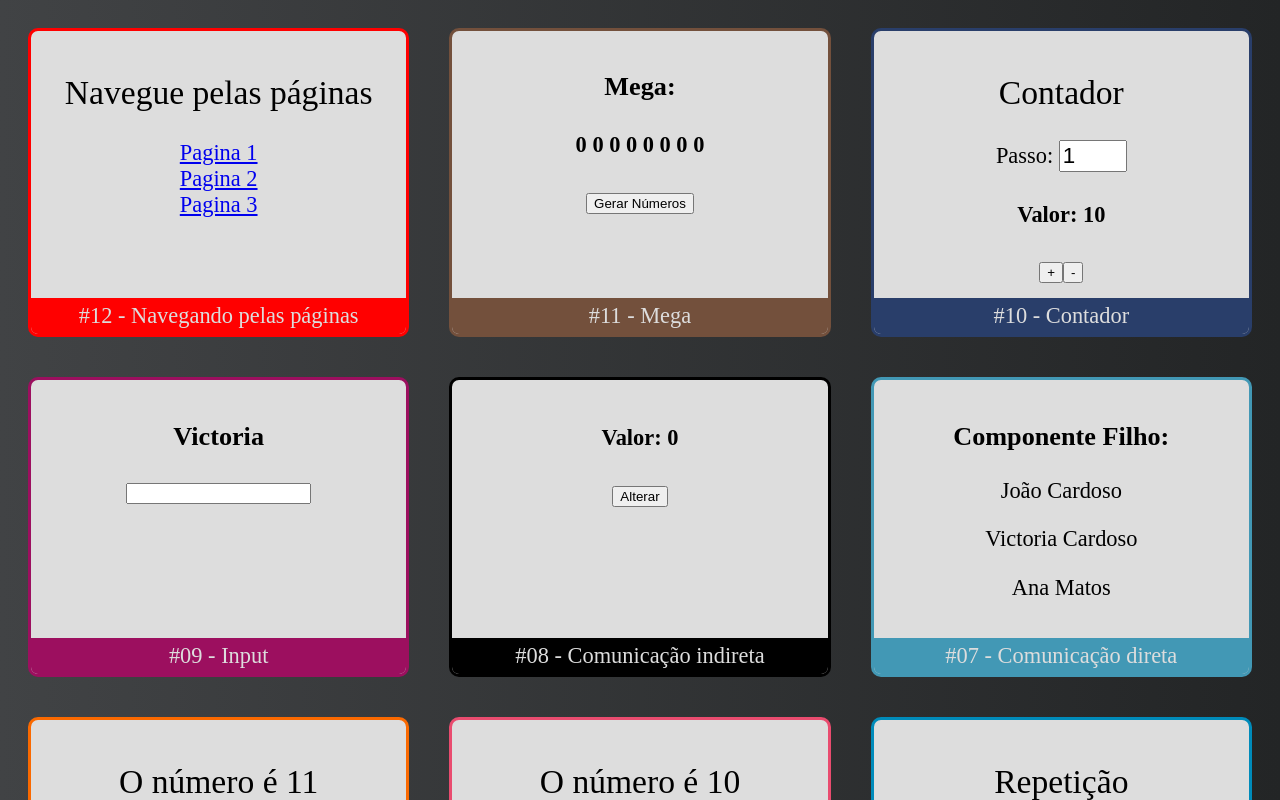
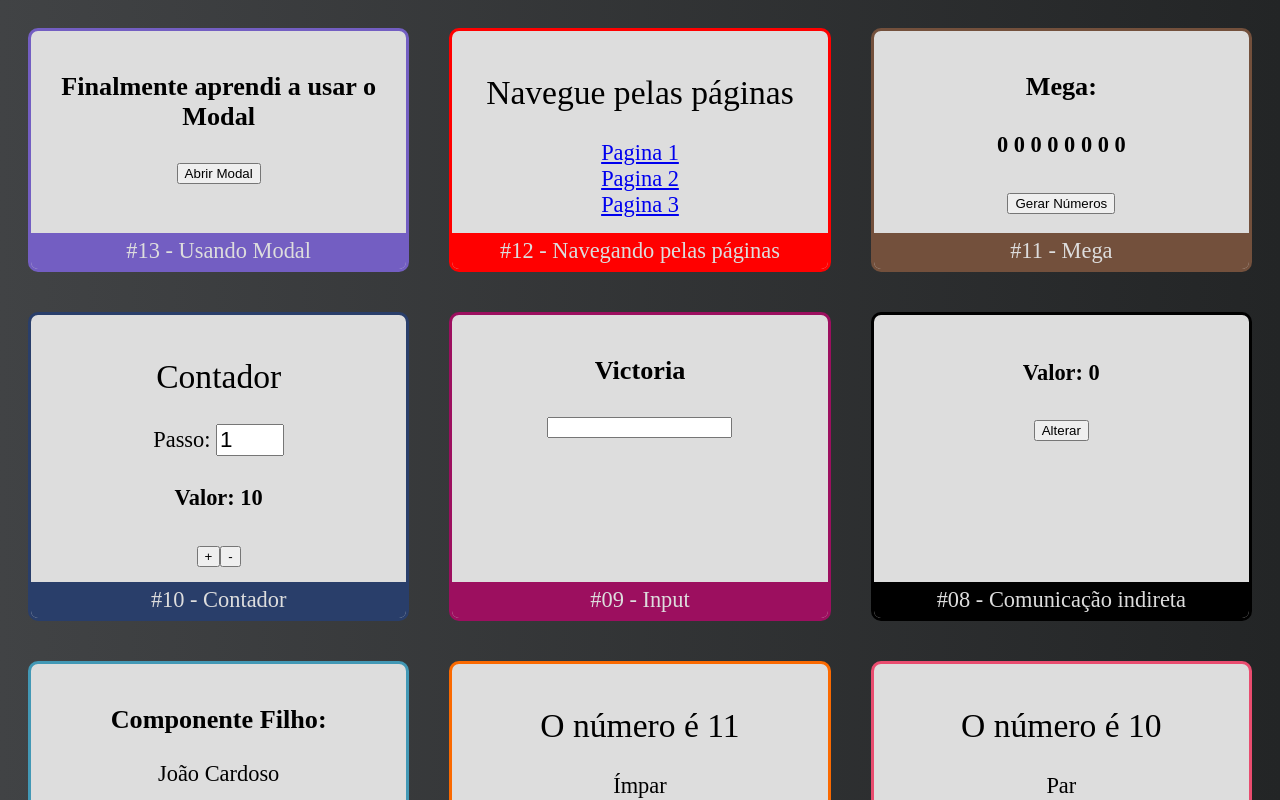
Before and after one commit to VictoriaCardos/AprendendoReact, a React (Create React App) app in the folder fundamentos-react/: page / in a window 1280 px wide. Shown: the top 800 px of the page. Built offline with nearby package versions, Linux system fonts and the light colour scheme.

Commit message:
feat: add new card

```diff
--- a/fundamentos-react/src/App.jsx
+++ b/fundamentos-react/src/App.jsx
@@ -18,6 +18,10 @@ import Mega from './components/mega/Mega'
 import Page1 from './components/pages/Page1'
 import Page2 from './components/pages/Page2'
 import Page3 from './components/pages/Page3'
+import UsingModal from './components/modal/UsingModal'
+import Modal from 'react-modal'
+
+Modal.setAppElement('#root')
 
 export default props => (
   <Router>
@@ -26,6 +30,11 @@ export default props => (
       exact
       render={() => (
         <div className="App">
+          <Card titulo="#13 - Usando Modal" color="#735EC2">
+            <h3>Finalmente aprendi a usar o Modal</h3>
+            <UsingModal />
+          </Card>
+
           <Card titulo="#12 - Navegando pelas páginas" color="red">
             <h2>Navegue pelas páginas</h2>
             <div>
```
